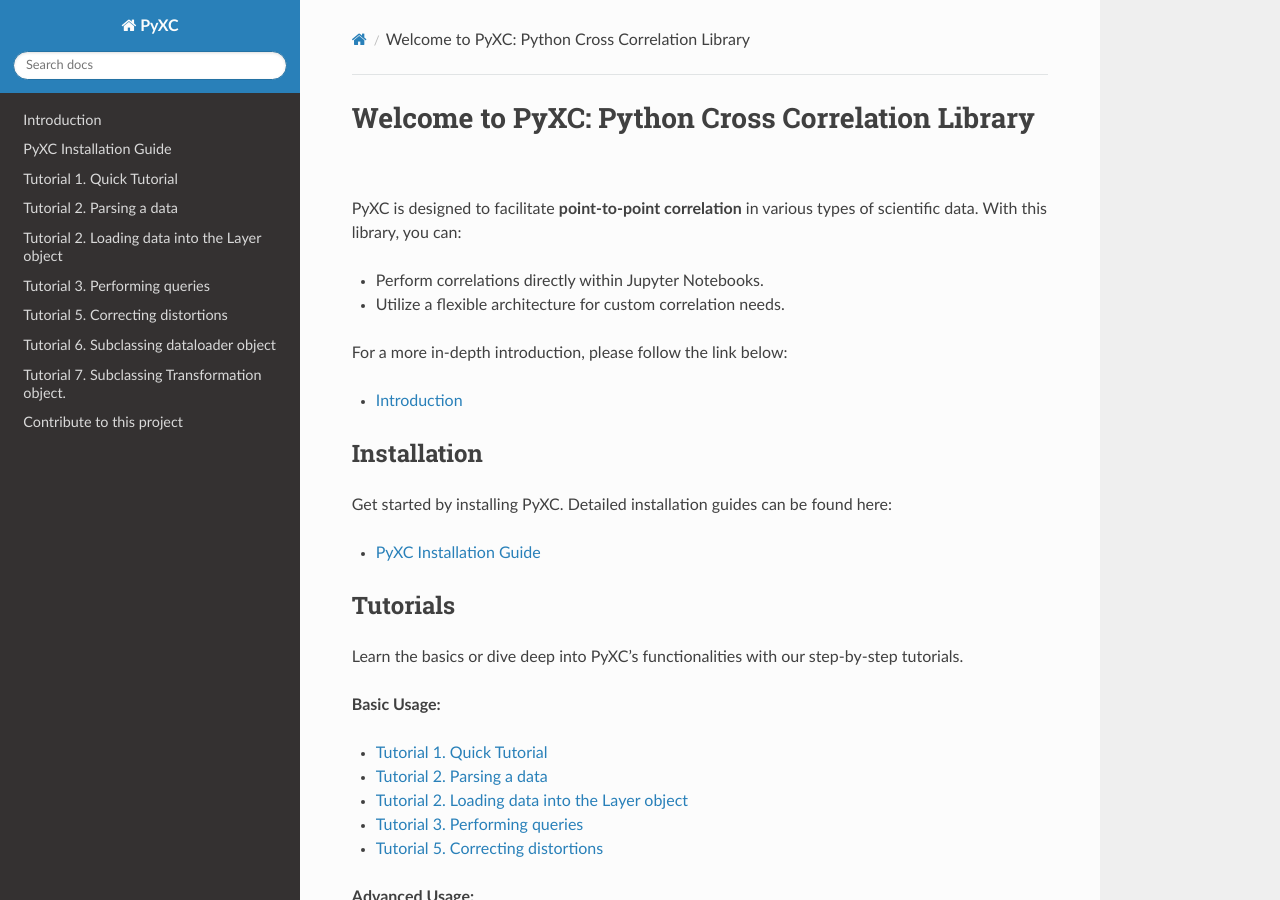
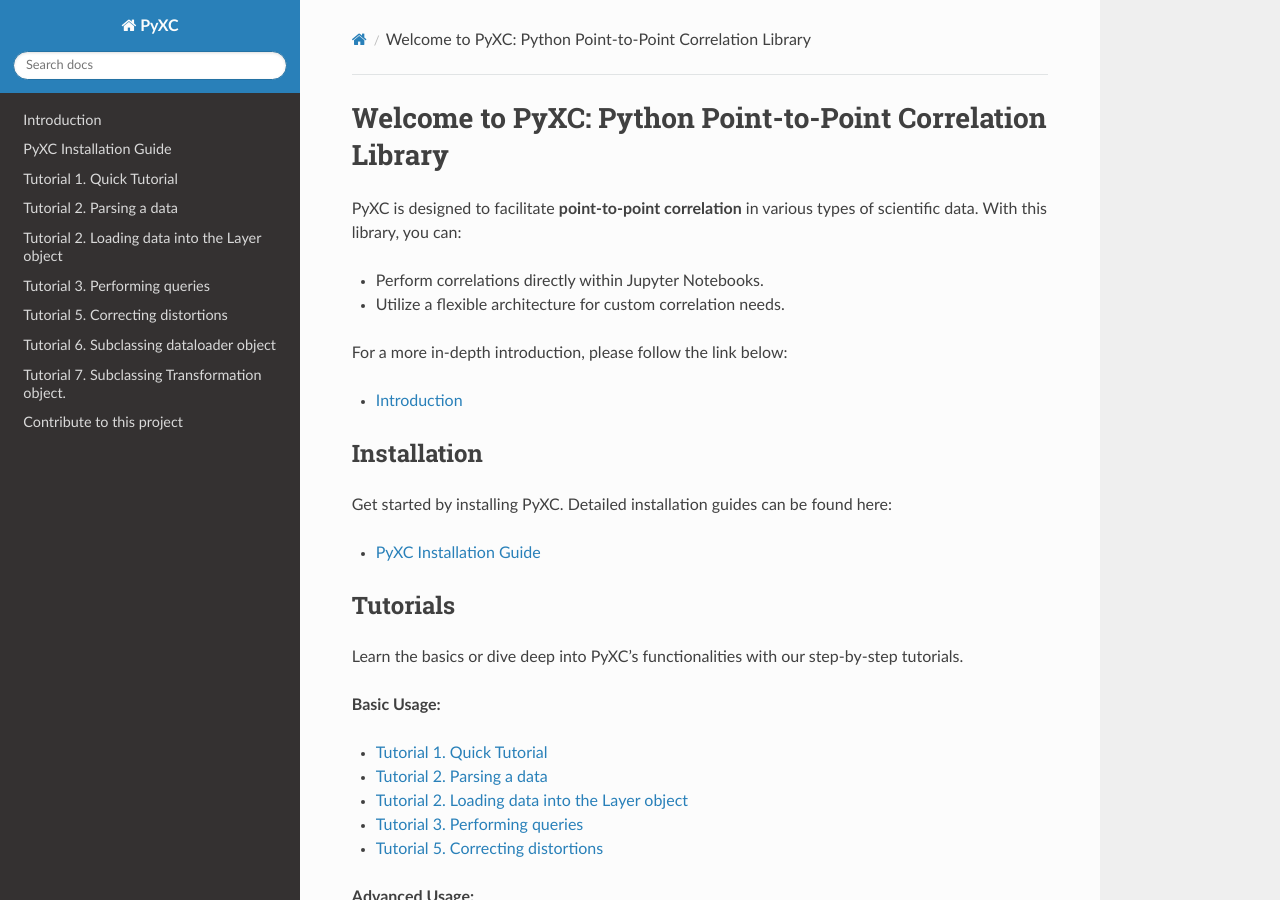
Before and after one commit to polarities/PyXC, a Sphinx documentation site: the page built from docs/source/index.rst, in a window 1280 px wide and 900 px high. Built offline with Sphinx 7.4.7 and the Read the Docs theme 2.0.0, drawn with Linux system fonts in a browser that asks for light colours; pages that are not in the unit, such as notebooks, are missing from menus.

```diff
--- a/docs/source/index.rst
+++ b/docs/source/index.rst
@@ -2,9 +2,9 @@
    This file serves as the main hub for PyXC documentation. It was initially generated by sphinx-quickstart.
    Feel free to adapt this to fit your project's specific needs.
 
-=================================================
-Welcome to PyXC: Python Cross Correlation Library
-=================================================
+==========================================================
+Welcome to PyXC: Python Point-to-Point Correlation Library
+==========================================================
 
 PyXC is designed to facilitate **point-to-point correlation** in various types of scientific data. With this library, you can:
 
```
